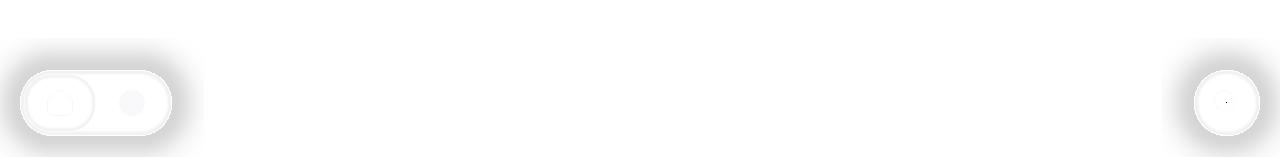
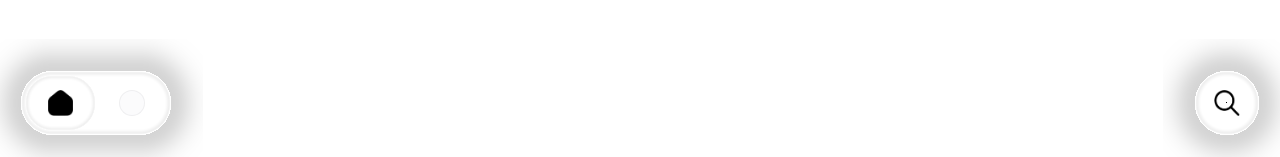
Before and after one commit to jango100500-ui/butterfly, a React (Vite) app: page / in a window 1280 px wide. Shown: the part 640-797 px from the top of the page. Built offline with nearby package versions, Linux system fonts and the light colour scheme.

Commit message:
Update tabs.tsx

```diff
--- a/src/uis/tabs.tsx
+++ b/src/uis/tabs.tsx
@@ -27,7 +27,7 @@ const styles = {
     pointerEvents: 'auto' as const,
     width: '152px',
     height: '66px',
-    background: 'rgba(255, 255, 255, 0.25)',
+    border: '1px solid rgba(255, 255, 255, 0.4)',
   },
   tabItem: {
     position: 'relative' as const,
@@ -59,11 +59,14 @@ const styles = {
     width: '26px',
     height: '26px',
     objectFit: 'contain' as const,
+    filter: 'brightness(0)',
   },
   avatarSkeleton: {
     width: '26px',
     height: '26px',
     borderRadius: '50%',
+    border: '1px solid rgba(0, 0, 0, 0.14)',
+    boxSizing: 'border-box' as const,
   },
   searchButton: {
     position: 'relative' as const,
@@ -77,8 +80,8 @@ const styles = {
     pointerEvents: 'auto' as const,
     outline: 'none',
     padding: 0,
-    background: 'rgba(255, 255, 255, 0.25)',
-    border: 'none',
+    background: 'none',
+    border: '1px solid rgba(255, 255, 255, 0.4)',
   }
 };
 
@@ -195,7 +198,7 @@ export const Tabs: React.FC = () => {
             alt="Home"
             style={{
               ...styles.icon,
-              opacity: activeIndex === 0 ? 1 : 0.45,
+              opacity: activeIndex === 0 ? 1 : 0.35,
               transition: 'opacity 0.2s ease',
             }}
           />
@@ -210,7 +213,7 @@ export const Tabs: React.FC = () => {
             className="shimmer"
             style={{
               ...styles.avatarSkeleton,
-              opacity: activeIndex === 1 ? 1 : 0.45,
+              opacity: activeIndex === 1 ? 1 : 0.35,
               transition: 'opacity 0.2s ease',
             }}
           />
```
